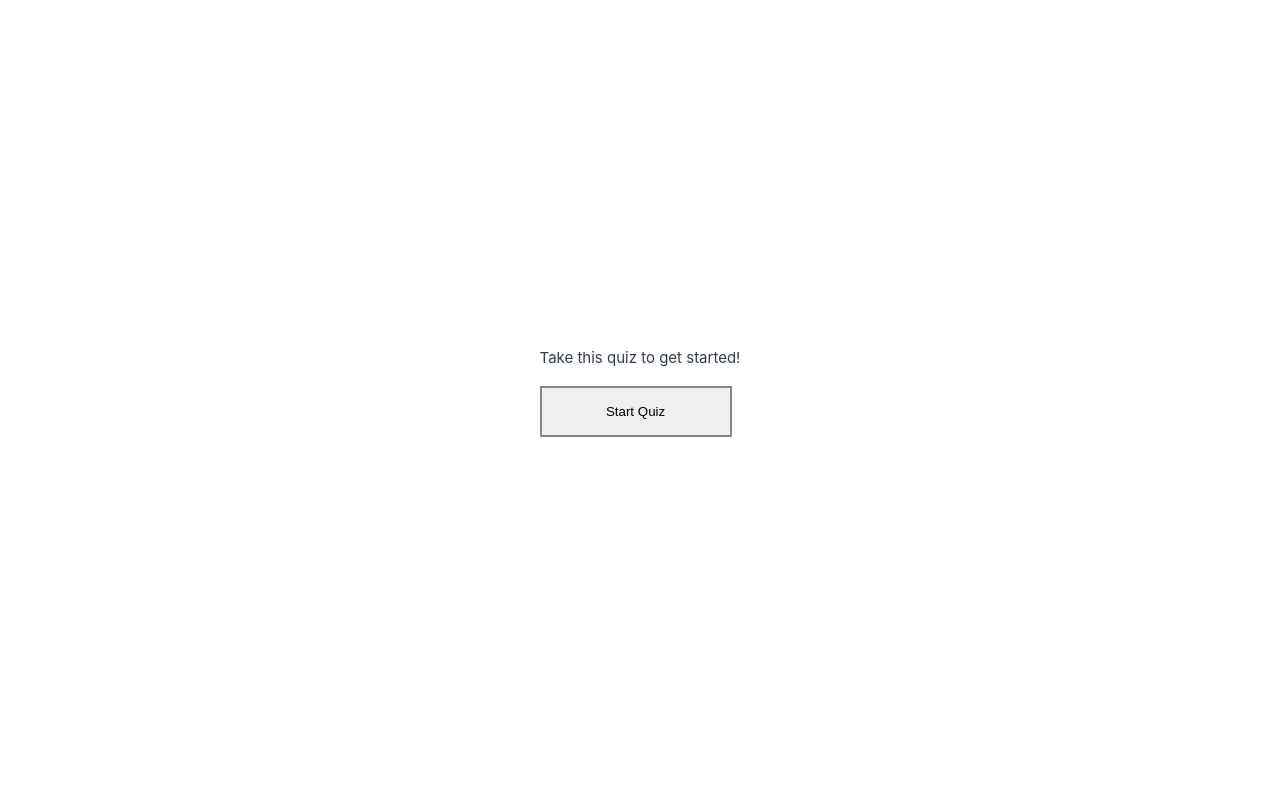
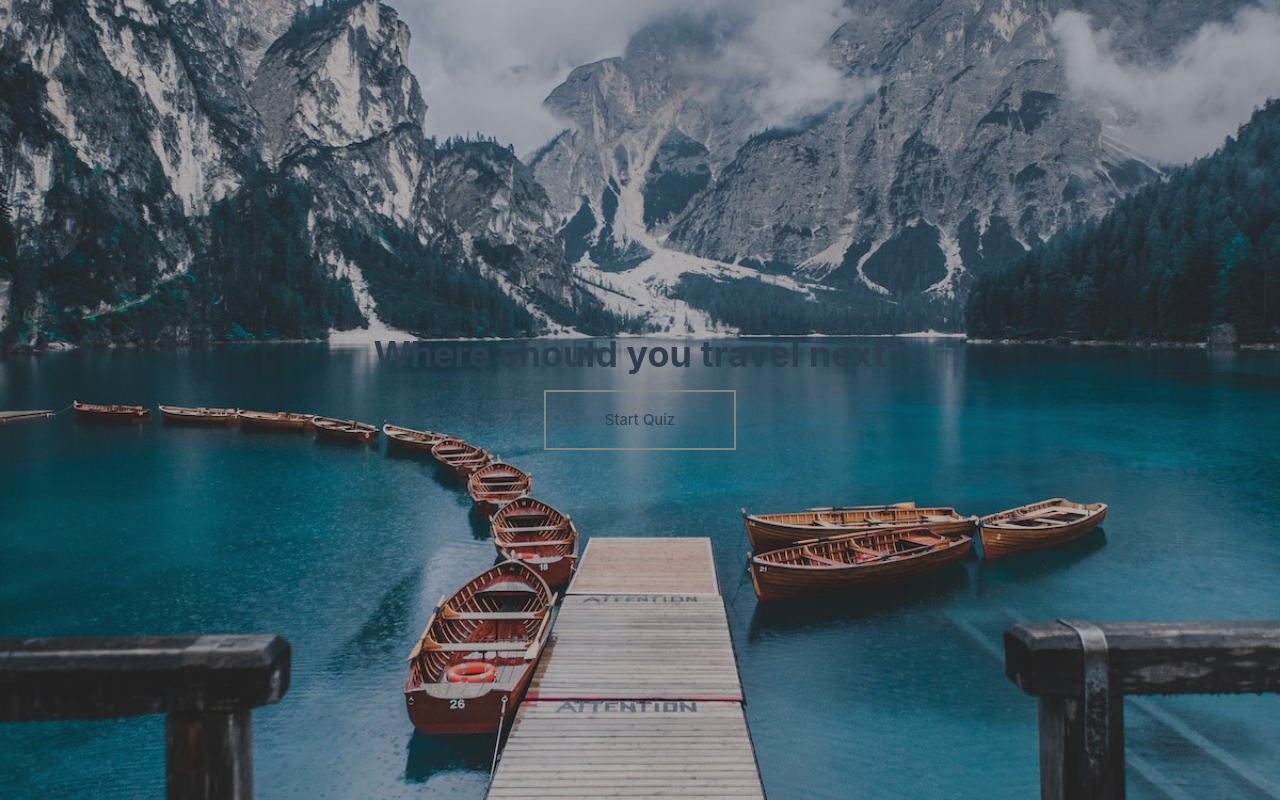
Before and after one commit to aut0maat10/rapid-fire, a Vue app: page / in a window 1280 px wide. Built offline with nearby package versions, Linux system fonts and the light colour scheme.

Commit message:
add tailwind, bg img, layout edits

```diff
--- a/package.json
+++ b/package.json
@@ -11,6 +11,7 @@
     "lint": "eslint . --ext .vue,.js,.jsx,.cjs,.mjs,.ts,.tsx,.cts,.mts --fix --ignore-path .gitignore"
   },
   "dependencies": {
+    "daisyui": "^3.7.3",
     "pinia": "^2.0.29",
     "vue": "^3.2.45"
   },
@@ -22,10 +23,14 @@
     "@vue/eslint-config-prettier": "^7.0.0",
     "@vue/eslint-config-typescript": "^11.0.0",
     "@vue/tsconfig": "^0.1.3",
+    "autoprefixer": "^10.4.15",
     "eslint": "^8.22.0",
     "eslint-plugin-vue": "^9.3.0",
     "npm-run-all": "^4.1.5",
+    "postcss": "^8.4.29",
+    "postcss-nesting": "^12.0.1",
     "prettier": "^2.7.1",
+    "tailwindcss": "^3.3.3",
     "typescript": "~4.7.4",
     "vite": "^3.2.4",
     "vue-tsc": "^1.0.9"
--- /dev/null
+++ b/postcss.config.js
@@ -0,0 +1,8 @@
+module.exports = {
+  plugins: {
+    'postcss-import': {},
+    'tailwindcss/nesting': 'postcss-nesting',
+    tailwindcss: {},
+    autoprefixer: {},
+  },
+}
--- a/src/App.vue
+++ b/src/App.vue
@@ -3,38 +3,15 @@ import RapidFire from "./components/RapidFire.vue";
 </script>
 
 <template>
-  <header>
     <div class="wrapper">
       <RapidFire />
     </div>
-  </header>
 </template>
 
 <style scoped>
-header {
-  line-height: 1.5;
-}
 
-.logo {
-  display: block;
-  margin: 0 auto 2rem;
-}
 
-@media (min-width: 1024px) {
-  header {
-    display: flex;
-    place-items: center;
-    /* padding-right: calc(var(--section-gap) / 2); */
-  }
+/*@media (min-width: 1024px) {
 
-  .logo {
-    margin: 0 2rem 0 0;
-  }
-
-  header .wrapper {
-    display: flex;
-    place-items: flex-start;
-    flex-wrap: wrap;
-  }
-}
+}*/
 </style>
--- a/src/assets/base.css
+++ b/src/assets/base.css
@@ -1,4 +1,8 @@
 /* color palette from <https://github.com/vuejs/theme> */
+@tailwind base;
+@tailwind components;
+@tailwind utilities;
+
 :root {
   --vt-c-white: #ffffff;
   --vt-c-white-soft: #f8f8f8;
--- a/src/assets/main.css
+++ b/src/assets/main.css
@@ -1,11 +1,7 @@
 @import './base.css';
 
 #app {
-  max-width: 1280px;
-  margin: 0 auto;
-  padding: 2rem;
-
-  font-weight: normal;
+  width: 100%;
 }
 
 a,
@@ -13,7 +9,7 @@ a,
   text-decoration: none;
   color: hsla(160, 100%, 37%, 1);
   transition: 0.4s;
-}
+} */
 
 @media (hover: hover) {
   a:hover {
@@ -22,16 +18,16 @@ a,
 }
 
 @media (min-width: 1024px) {
-  body {
+  /* body {
     display: flex;
     place-items: center;
-  }
+  } */
 
-  #app {
+  /* #app {
     display: grid;
-    /* grid-template-columns: 1fr 1fr; */
+    grid-template-columns: 1fr 1fr;
     padding: 0 2rem;
-  }
+  } */
   .rf-button {
     border: 2px solid #85877C;
     padding: 1rem;
--- a/src/components/RapidFire.vue
+++ b/src/components/RapidFire.vue
@@ -65,4 +65,5 @@ export default defineComponent({
 });
 </script>
 
-<style scoped></style>
+<style scoped>
+</style>
--- a/src/components/StartScreen.vue
+++ b/src/components/StartScreen.vue
@@ -1,10 +1,15 @@
 <template>
-  <div>Take this quiz to get started!</div>
+  <main class="startscreen" :style="{backgroundImage: `url(${backgroundImg})`}">
+    <div>
+      <h2 class="text-4xl font-bold">Where should you travel next?</h2>
+    </div>
   <button @click="startQuiz" class="rf-button">Start Quiz</button>
+  </main>
 </template>
 
 <script lang="ts">
 import { defineComponent } from "vue";
+import backgroundImg from '@/assets/img/startscreen-bg.jpg'
 
 export default defineComponent({
   name: "StartScreen",
@@ -14,9 +19,22 @@ export default defineComponent({
       emit("quizStarted");
     };
 
-    return { emit, startQuiz };
+    return { emit, startQuiz, backgroundImg };
   },
 });
 </script>
 
-<style scoped></style>
+<style scoped>
+  .startscreen {
+    height: 100vh;
+    display: flex;
+    flex-direction: column;
+    justify-content: center;
+    align-items: center;
+  }
+  main {
+    background-size: cover;
+    background-position: 50% 40%;
+    box-shadow: inset 0 0 0 2000px rgba(22, 21, 22, 0.3);
+  }
+</style>
--- /dev/null
+++ b/tailwind.config.js
@@ -0,0 +1,8 @@
+/** @type {import('tailwindcss').Config} */
+module.exports = {
+  content: ["./index.html", "./src/**/*.{vue,js,ts,jsx,tsx}",],
+  theme: {
+    extend: {},
+  },
+  plugins: [require("daisyui")],
+}
```
Also changed, not shown: src/assets/img/startscreen-bg.jpg (added), 1 other file (tests, documents, lock files or other folders).
